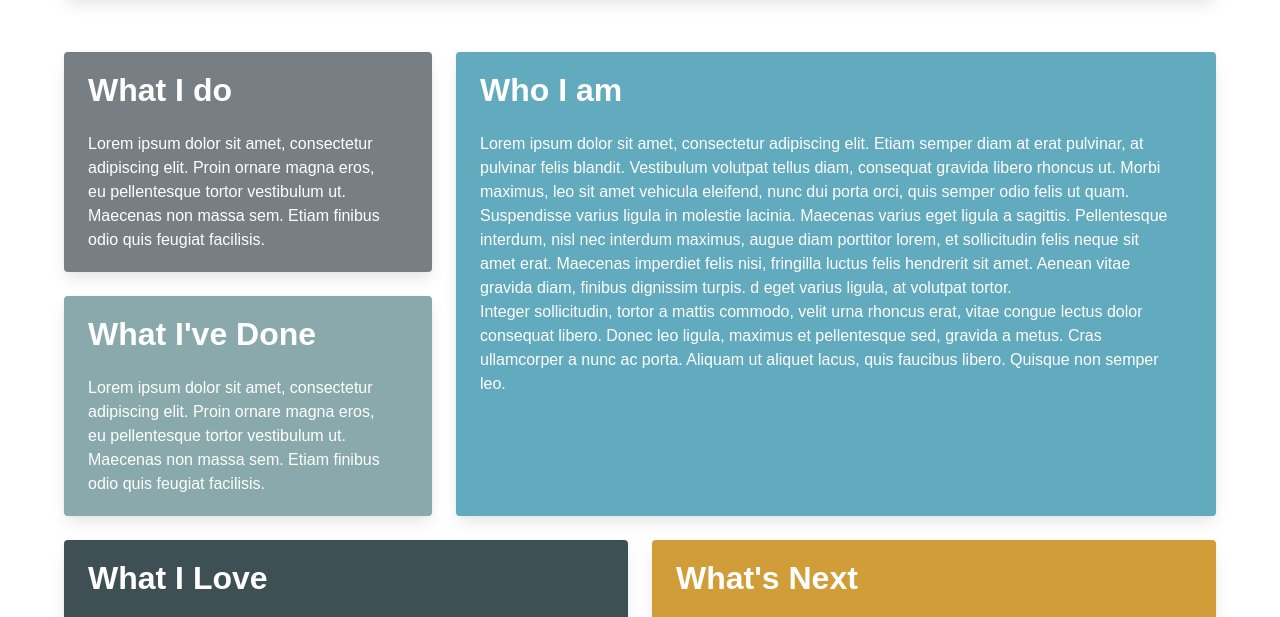
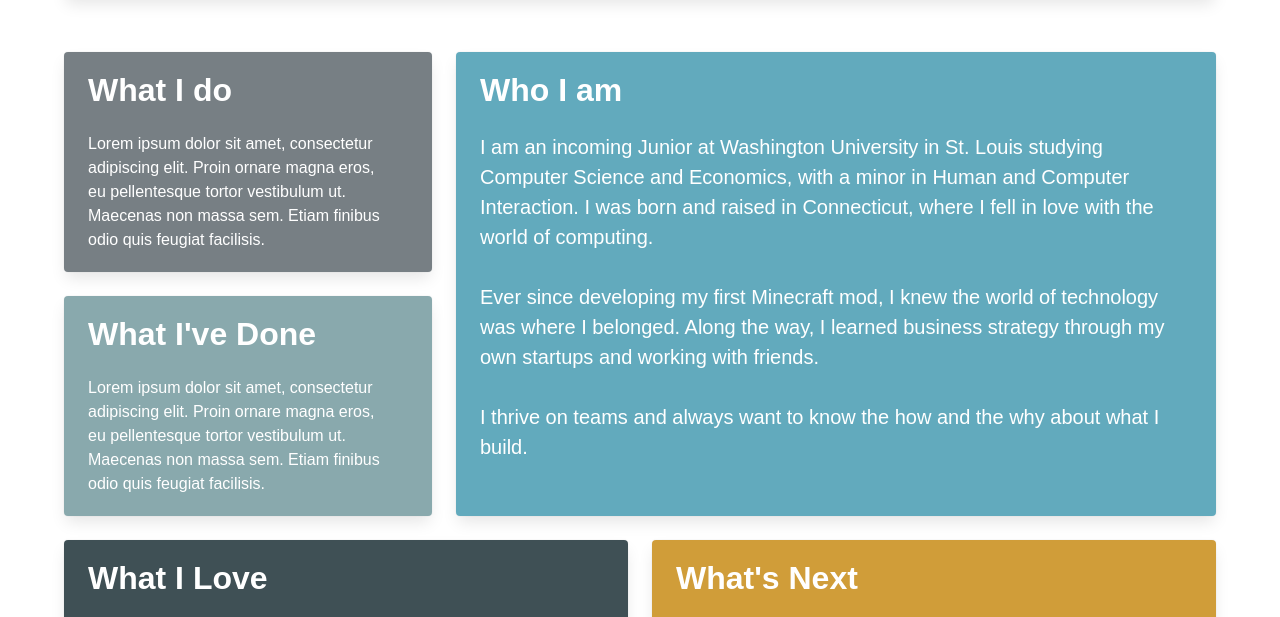
Before and after one commit to wlhunter00/wlhunter00.github.io, a plain HTML site: page index.html in a window 1280 px wide. Shown: the part 689-1306 px from the top of the page. Drawn offline with nearby package versions, Linux system fonts and the light colour scheme.

Commit message:
who I am mockup

```diff
--- a/index.html
+++ b/index.html
@@ -140,29 +140,26 @@
           <div class="tile is-parent">
             <div class="tile is-child box notification is-primary">
               <p class="title">Who I am</p>
+              <div class="is-size-5">
                 <p>
-                Lorem ipsum dolor sit amet, consectetur adipiscing elit. Etiam
-                semper diam at erat pulvinar, at pulvinar felis blandit.
-                Vestibulum volutpat tellus diam, consequat gravida libero
-                rhoncus ut. Morbi maximus, leo sit amet vehicula eleifend, nunc
-                dui porta orci, quis semper odio felis ut quam.
+                  I am an incoming Junior at Washington University in St. Louis
+                  studying Computer Science and Economics, with a minor in Human
+                  and Computer Interaction. I was born and raised in
+                  Connecticut, where I fell in love with the world of computing.
                 </p>
+                <br />
                 <p>
-                Suspendisse varius ligula in molestie lacinia. Maecenas varius
-                eget ligula a sagittis. Pellentesque interdum, nisl nec interdum
-                maximus, augue diam porttitor lorem, et sollicitudin felis neque
-                sit amet erat. Maecenas imperdiet felis nisi, fringilla luctus
-                felis hendrerit sit amet. Aenean vitae gravida diam, finibus
-                dignissim turpis. <Se></Se>d eget varius ligula, at volutpat
-                tortor.
+                  Ever since developing my first Minecraft mod, I knew the world
+                  of technology was where I belonged. Along the way, I learned
+                  business strategy through my own startups and working with
+                  friends.
                 </p>
+                <br />
                 <p>
-                Integer sollicitudin, tortor a mattis commodo, velit urna
-                rhoncus erat, vitae congue lectus dolor consequat libero. Donec
-                leo ligula, maximus et pellentesque sed, gravida a metus. Cras
-                ullamcorper a nunc ac porta. Aliquam ut aliquet lacus, quis
-                faucibus libero. Quisque non semper leo.
+                  I thrive on teams and always want to know the how and the why
+                  about what I build.
                 </p>
+              </div>
             </div>
           </div>
         </div>
```
Lines whose indentation alone changed are shown as unchanged.
